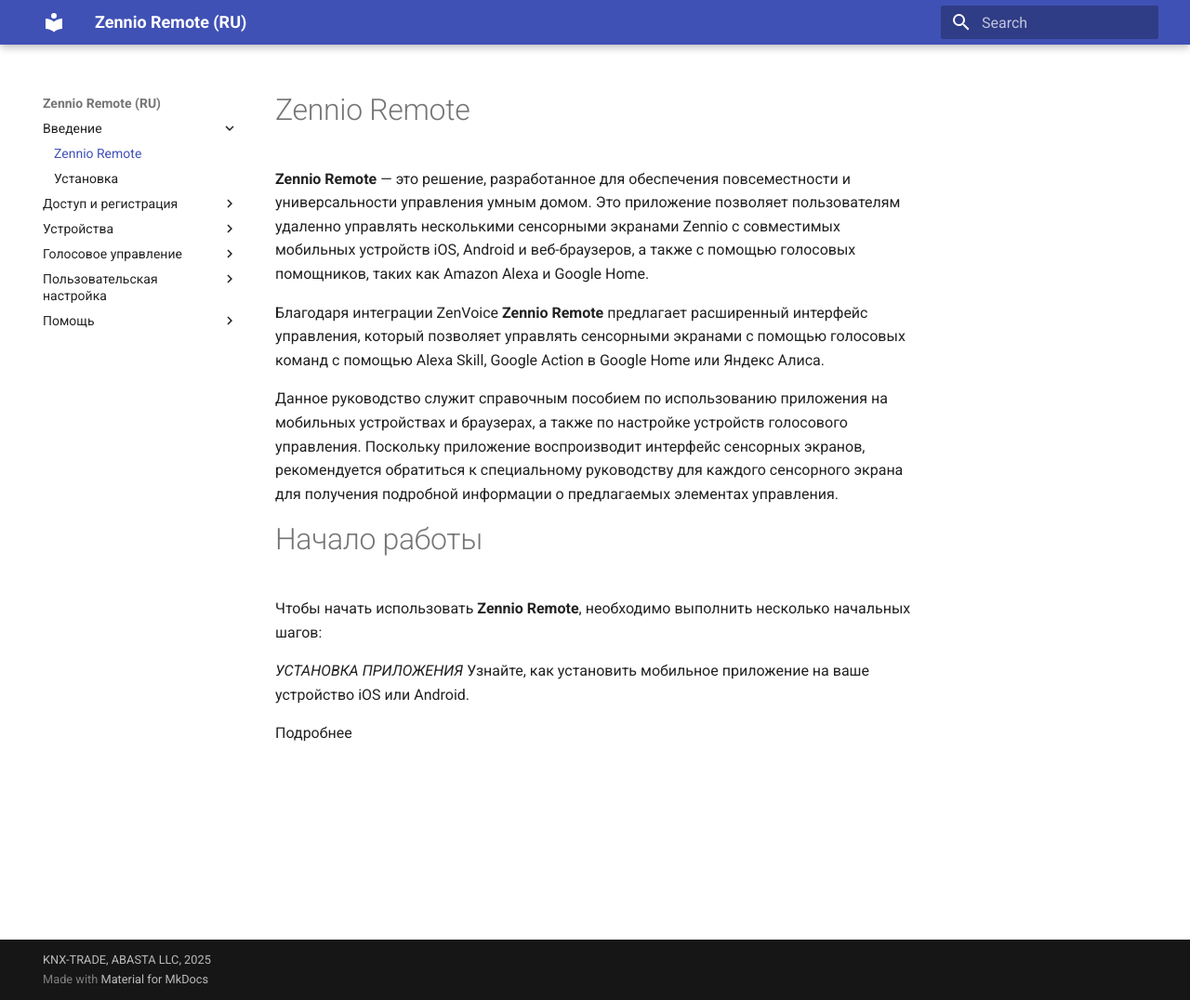
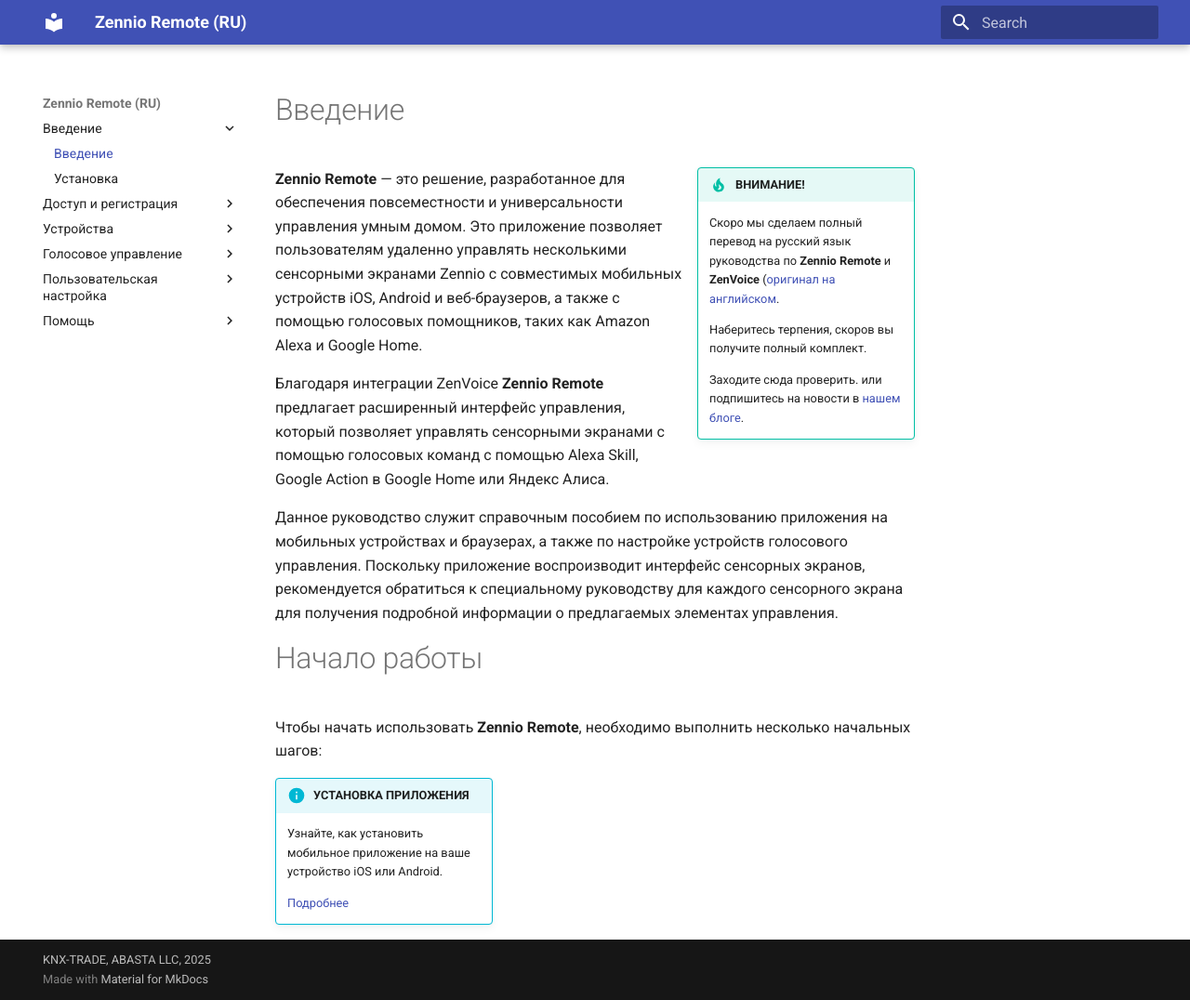
Before and after one commit to knxtrade/zr-manual-ru, an MkDocs documentation site: the page built from docs/index.md, in a window 1280 px wide and 1076 px high. Shown: the whole window at 93% size. Built offline with MkDocs 1.6.1 and Material for MkDocs 9.7.7, drawn with Linux system fonts in a browser that asks for light colours.

Commit message:
Add Info to Index

```diff
--- a/docs/index.md
+++ b/docs/index.md
@@ -4,7 +4,15 @@
 categories:
   - Обзор
 ---
-# Zennio Remote
+# Введение
+
+!!! tip inline end "ВНИМАНИЕ!"
+
+    Скоро мы сделаем полный перевод на русский язык руководства по **Zennio Remote** и **ZenVoice** ([оригинал на английском](https://web.zennioremote.com/assets/zr-manual/).
+
+    Наберитесь терпения, скоров вы получите полный комплект.
+
+    Заходите сюда проверить. или подпишитесь на новости в [нашем блоге](https://knx-trade.ru/blog/news/alisa-vklyuchi-svet.html).
 
 **Zennio Remote** — это решение, разработанное для обеспечения повсеместности и универсальности управления умным домом. Это приложение позволяет пользователям удаленно управлять несколькими сенсорными экранами Zennio с совместимых мобильных устройств iOS, Android и веб-браузеров, а также с помощью голосовых помощников, таких как Amazon Alexa и Google Home.
 
```
Also changed, not shown: other parts of docs/index.md (+3 -3 lines), docs/intro/install.md (+0 -2 lines).
